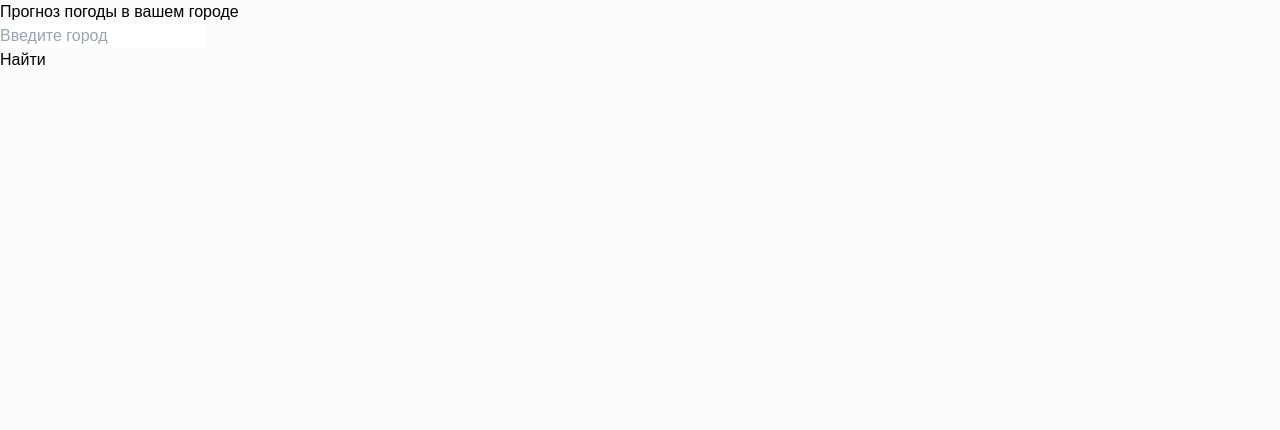
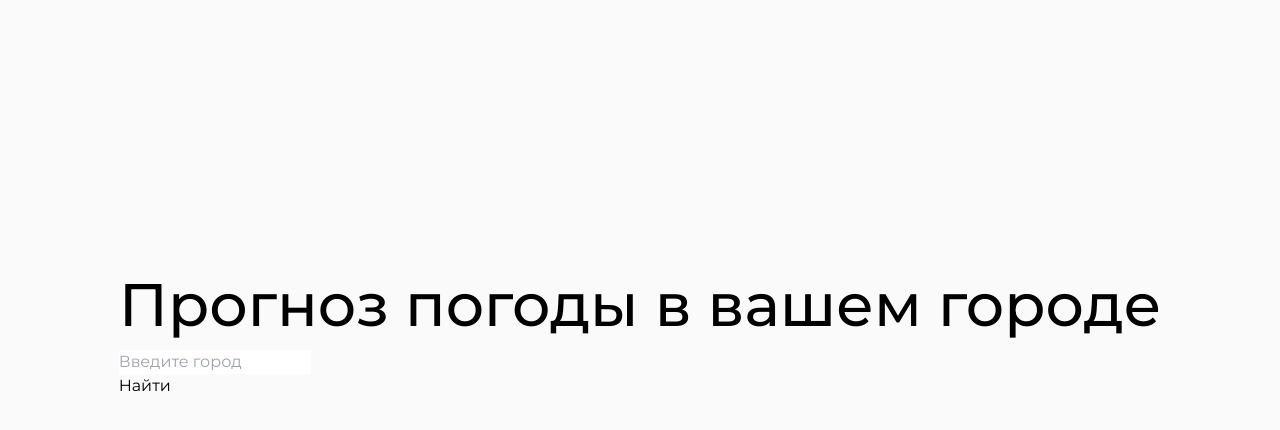
Before and after one commit to NinaBobyleva/Weather, a React (Vite) app: page / in a window 1280 px wide. Shown: the top 430 px of the page. Built offline with nearby package versions, Linux system fonts and the light colour scheme.

Commit message:
исправила ошибки

```diff
--- a/index.html
+++ b/index.html
@@ -4,13 +4,13 @@
     <meta charset="UTF-8" />
     <link rel="icon" type="image/svg+xml" href="/vite.svg" />
     <meta name="viewport" content="width=device-width, initial-scale=1" />
-    <!-- <link rel="preconnect" href="https://fonts.googleapis.com" />
+    <link rel="preconnect" href="https://fonts.googleapis.com" />
     <link rel="preconnect" href="https://fonts.gstatic.com" crossorigin />
     <link
       href="https://fonts.googleapis.com/css2?family=Montserrat:ital,wght@0,100..900;1,100..900&display=swap"
       rel="stylesheet"
-    /> -->
-    <link href="./src/output.css" rel="stylesheet">
+    />
+    <link href="/src/output.css" rel="stylesheet">
     <title>Weather</title>
   </head>
   <body>
--- /dev/null
+++ b/src/components/Wrapper/Wrapper.tsx
@@ -0,0 +1,9 @@
+import { ReactNode } from "react";
+
+export function Wrapper({children}: {children: ReactNode}) {
+    return (
+        <main className="flex justify-center">
+            {children}
+        </main>
+    );
+}
--- a/src/input.css
+++ b/src/input.css
@@ -6,23 +6,3 @@ body {
   color: black;
   background: #FAFAFA;
 }
-
-@layer base {
-  @font-face {
-    font-family: "Montserrat";
-    font-style: normal;
-    font-weight: 400;
-    font-display: swap;
-    src: url(/src/fonts/Montserrat-Regular.ttf) format("ttf");
-  }
-}
-
-@layer base {
-  @font-face {
-    font-family: "Montserrat";
-    font-style: normal;
-    font-weight: 500;
-    font-display: swap;
-    src: url(/src/fonts/Montserrat-Medium.ttf) format("ttf");
-  }
-}
--- a/src/main.tsx
+++ b/src/main.tsx
@@ -1,7 +1,6 @@
 import { StrictMode } from "react";
 import { createRoot } from "react-dom/client";
-import './input.css'
-// import "./output.css";
+import "./input.css";
 import App from "./App.tsx";
 import { BrowserRouter } from "react-router-dom";
 
--- a/src/output.css
+++ b/src/output.css
@@ -554,44 +554,24 @@ video {
   display: none;
 }
 
-@font-face {
-  font-family: "Montserrat";
-
-  font-style: normal;
-
-  font-weight: 400;
-
-  font-display: swap;
-
-  src: url(/src/fonts/Montserrat-Regular.ttf) format("ttf");
+.mt-\[260px\] {
+  margin-top: 260px;
 }
 
-@font-face {
-  font-family: "Montserrat";
-
-  font-style: normal;
-
-  font-weight: 500;
-
-  font-display: swap;
-
-  src: url(/src/fonts/Montserrat-Medium.ttf) format("ttf");
+.flex {
+  display: flex;
 }
 
-.ml-\[10px\] {
-  margin-left: 10px;
+.justify-center {
+  justify-content: center;
 }
 
-.text-\[32px\] {
-  font-size: 32px;
+.text-center {
+  text-align: center;
 }
 
 .font-medium {
   font-weight: 500;
-}
-
-.leading-8 {
-  line-height: 2rem;
 }
 
 body {
@@ -603,26 +583,4 @@ body {
   .sm\:text-\[60px\] {
     font-size: 60px;
   }
-
-  .sm\:leading-\[60px\] {
-    line-height: 60px;
-  }
 }
-
-@media (min-width: 768px) {
-  .md\:ml-0 {
-    margin-left: 0px;
-  }
-}
-
-@media (min-width: 1024px) {
-  .lg\:mb-\[8px\] {
-    margin-bottom: 8px;
-  }
-}
-
-@media (min-width: 1440px) {
-  .main\:w-\[850px\] {
-    width: 850px;
-  }
-}
--- a/src/pages/HomePage/HomePage.tsx
+++ b/src/pages/HomePage/HomePage.tsx
@@ -1,7 +1,12 @@
+import { Wrapper } from "../../components/Wrapper/Wrapper";
+
 export function HomePage() {
   return (
+    <Wrapper>
       <div className="">
-      <h1 className="">Прогноз погоды в вашем городе</h1>
+        <h1 className="font-montserrat font-medium sm:text-[60px] mt-[260px] text-center">
+          Прогноз погоды в вашем городе
+        </h1>
         <form className="">
           <div className="">
             <div className="">
@@ -16,5 +21,6 @@ export function HomePage() {
           </div>
         </form>
       </div>
+    </Wrapper>
   );
 }
```
Lines whose indentation alone changed are shown as unchanged.
